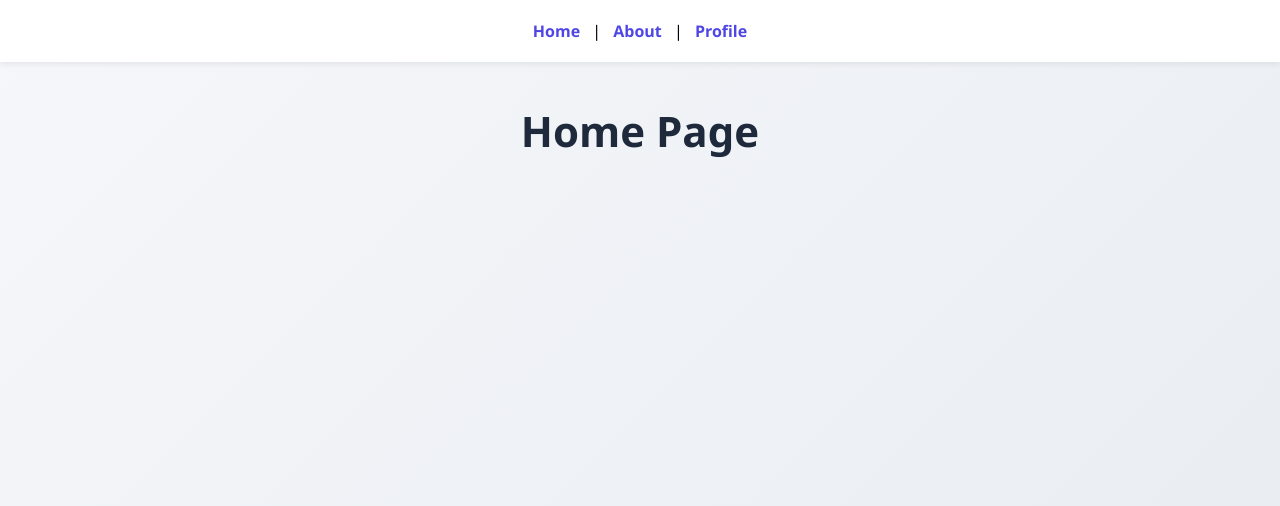
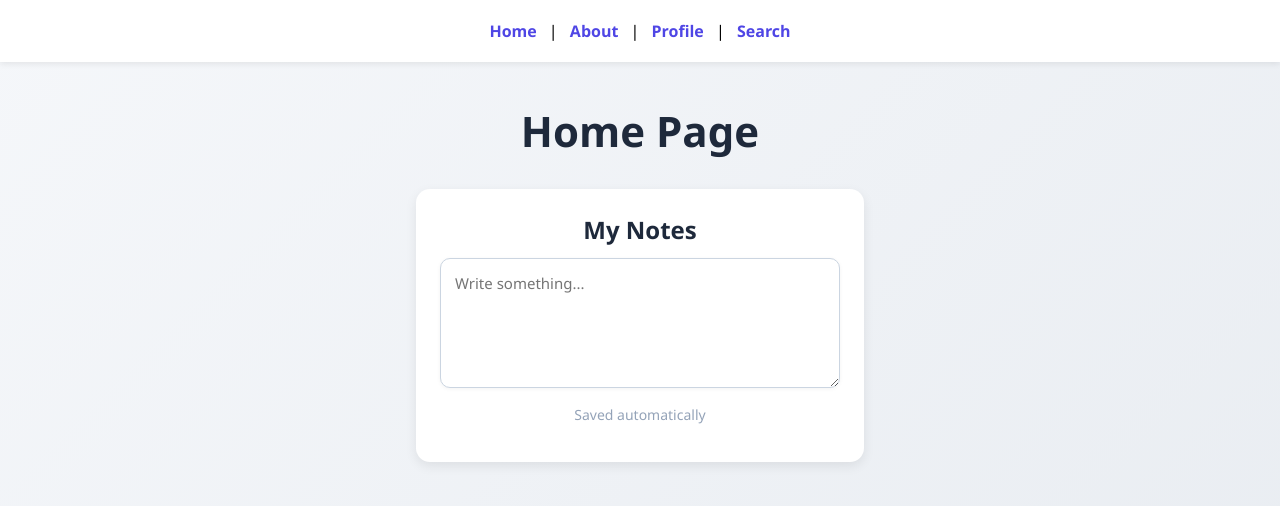
Before and after one commit to saraoraib/react-profile-card, a React (Vite) app: page / in a window 1280 px wide. Shown: the top 506 px of the page. Built offline with nearby package versions, Linux system fonts and the light colour scheme.

Commit message:
Add save and load task and search/filter task

```diff
--- a/src/App.jsx
+++ b/src/App.jsx
@@ -2,18 +2,21 @@
 import Home from './Home';
 import About from './About';
 import Profile from './Profile';
+import NotesBox from './NotesBox';
+import Search from './Search';
 
 function App() {
   return (
     <BrowserRouter>
       <nav>
-        <Link to="/">Home</Link> | <Link to="/about">About</Link> | <Link to="/profile">Profile</Link>
+        <Link to="/">Home</Link> | <Link to="/about">About</Link> | <Link to="/profile">Profile</Link> | <Link to="/search">Search</Link>
       </nav>
 
       <Routes>
         <Route path="/" element={<Home />} />
         <Route path="/about" element={<About />} />
         <Route path="/profile" element={<Profile />} />
+        <Route path="/search" element={<Search />} />
       </Routes>
     </BrowserRouter>
   );
--- a/src/Home.jsx
+++ b/src/Home.jsx
@@ -1,5 +1,12 @@
+import NotesBox from './NotesBox';
+
 function Home() {
-  return <h1>Home Page</h1>;
+  return (
+    <div>
+      <h1>Home Page</h1>
+      <NotesBox />
+    </div>
+  );
 }
 
 export default Home;
--- /dev/null
+++ b/src/NotesBox.jsx
@@ -0,0 +1,27 @@
+import { useState, useEffect } from 'react';
+
+function NotesBox() {
+  const [note, setNote] = useState(() => {
+    return localStorage.getItem('note') || '';
+  });
+
+  useEffect(() => {
+    localStorage.setItem('note', note);
+  }, [note]);
+
+  return (
+    <div className="notes-box">
+      <h2>My Notes</h2>
+      <textarea
+        value={note}
+        onChange={(e) => setNote(e.target.value)}
+        rows={5}
+        cols={40}
+        placeholder="Write something..."
+      />
+      <p>Saved automatically</p>
+    </div>
+  );
+}
+
+export default NotesBox;
--- /dev/null
+++ b/src/Search.jsx
@@ -0,0 +1,12 @@
+import SearchList from './SearchList';
+
+function Search() {
+  return (
+    <div>
+      <h1>Search Page</h1>
+      <SearchList />
+    </div>
+  );
+}
+
+export default Search;
--- /dev/null
+++ b/src/SearchList.jsx
@@ -0,0 +1,32 @@
+import { useState } from 'react';
+
+function SearchList() {
+  const [query, setQuery] = useState('');
+
+  const people = ['Sara', 'Omar', 'Layla', 'Ahmed', 'Mona'];
+
+  const filtered = people.filter(person =>
+    person.toLowerCase().includes(query.toLowerCase())
+  );
+
+  return (
+    <div className="search-list">
+      <input
+        type="text"
+        placeholder="Search names..."
+        value={query}
+        onChange={(e) => setQuery(e.target.value)}
+      />
+
+      <ul>
+        {filtered.length > 0 ? (
+          filtered.map(person => <li key={person}>{person}</li>)
+        ) : (
+          <li className="no-results">No matches found</li>
+        )}
+      </ul>
+    </div>
+  );
+}
+
+export default SearchList;
--- a/src/index.css
+++ b/src/index.css
@@ -39,10 +39,25 @@
   font-size: 16px;
 }
 
-/* Notes box styling */
-textarea {
-  display: block;
-  margin: 16px auto;
+.notes-box {
+  max-width: 400px;
+  margin: 30px auto;
+  padding: 24px;
+  background: white;
+  border-radius: 14px;
+  box-shadow: 0 4px 12px rgba(0, 0, 0, 0.08);
+  text-align: center;
+}
+
+.notes-box h2 {
+  margin: 0 0 12px;
+  color: #1e293b;
+  font-size: 24px;
+}
+
+.notes-box textarea {
+  width: 100%;
+  box-sizing: border-box;
   padding: 14px;
   border: 1px solid #cbd5e1;
   border-radius: 10px;
@@ -54,11 +69,16 @@
   transition: border-color 0.2s;
 }
 
-textarea:focus {
+.notes-box textarea:focus {
   border-color: #4f46e5;
 }
 
-/* Profile card styling */
+.notes-box p {
+  margin-top: 12px;
+  font-size: 14px;
+  color: #94a3b8;
+}
+
 .profile-card {
   max-width: 400px;
   margin: 40px auto;
@@ -95,3 +115,48 @@
 .profile-card button:hover {
   background: #3730a3;
 }
+
+.search-list {
+  max-width: 400px;
+  margin: 30px auto;
+  padding: 24px;
+  background: white;
+  border-radius: 14px;
+  box-shadow: 0 4px 12px rgba(0, 0, 0, 0.08);
+}
+
+.search-list input {
+  width: 100%;
+  box-sizing: border-box;
+  padding: 10px;
+  border: 1px solid #cbd5e1;
+  border-radius: 8px;
+  font-size: 14px;
+  margin-bottom: 12px;
+  outline: none;
+  transition: border-color 0.2s;
+}
+
+.search-list input:focus {
+  border-color: #4f46e5;
+}
+
+.search-list ul {
+  list-style: none;
+  padding: 0;
+  margin: 0;
+}
+
+.search-list li {
+  padding: 10px;
+  background: #f8fafc;
+  border-radius: 8px;
+  margin-bottom: 6px;
+  color: #1e293b;
+}
+
+.search-list .no-results {
+  text-align: center;
+  color: #94a3b8;
+  background: transparent;
+}
```
